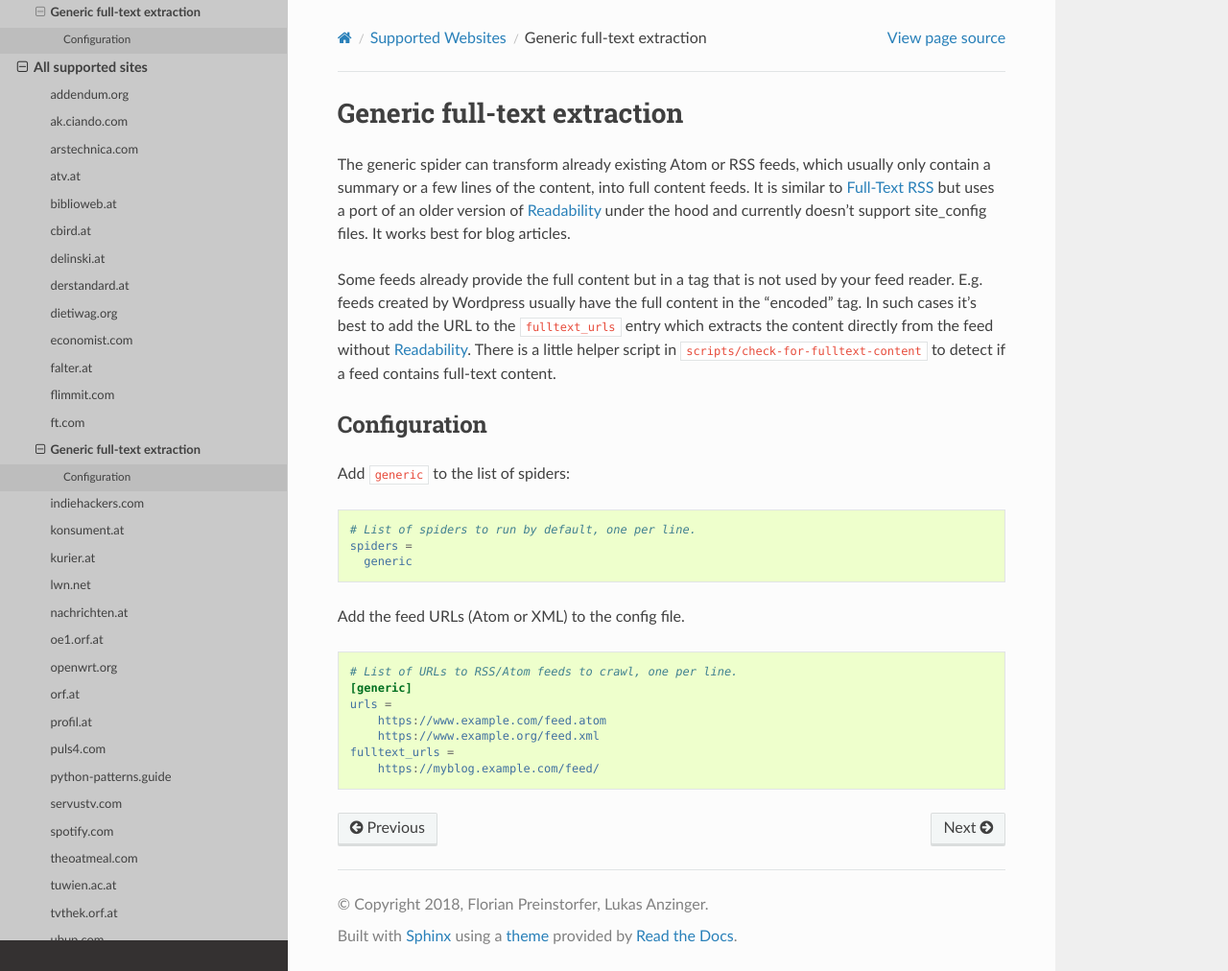
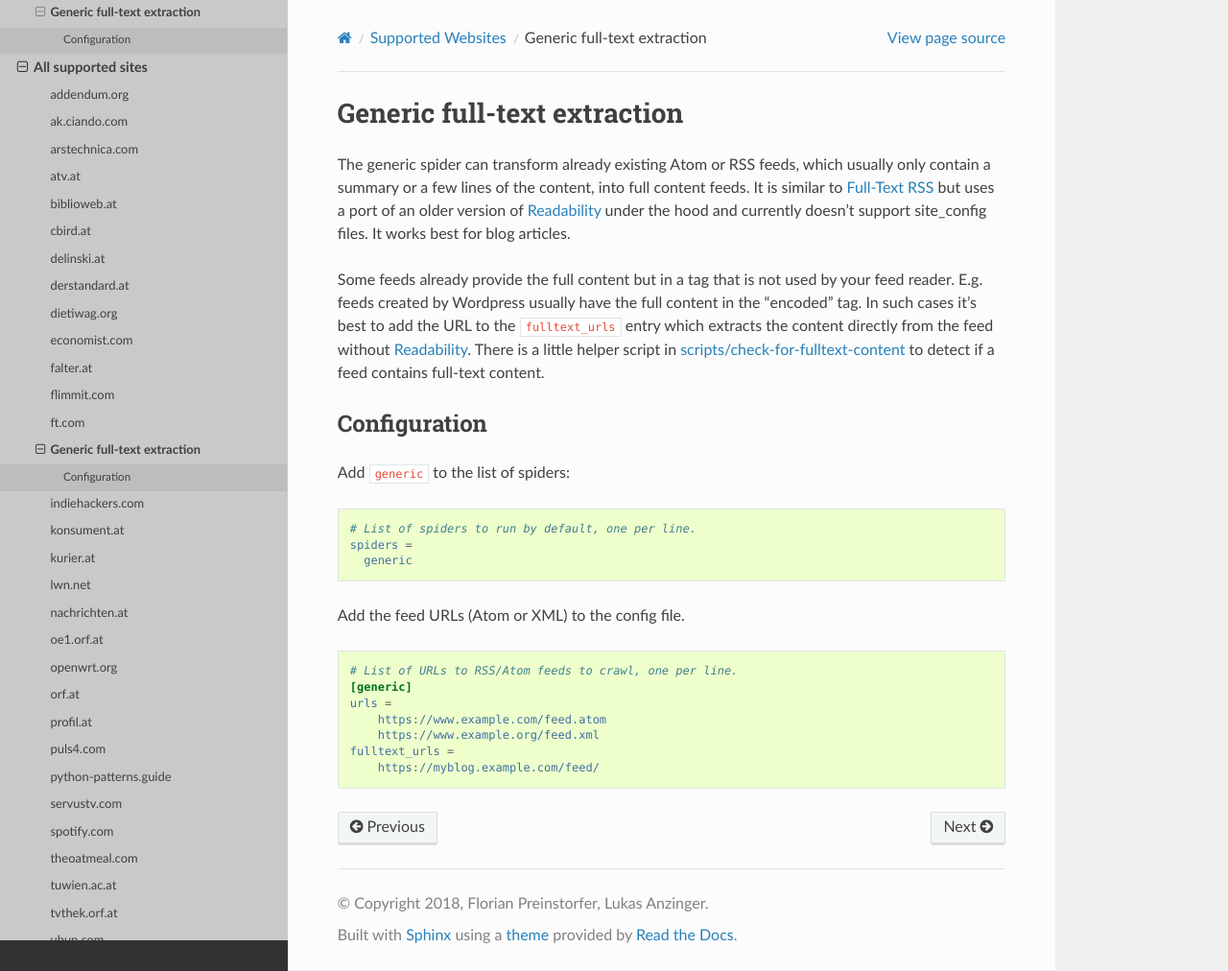
Before and after one commit to PyFeeds/PyFeeds, a Sphinx documentation site: the page built from docs/spiders/generic.rst, in a window 1280 px wide and 1012 px high. Shown: the whole window at 96% size. Built offline with Sphinx 7.4.7 and the Read the Docs theme 2.0.0, drawn with Linux system fonts in a browser that asks for light colours.

```diff
--- a/docs/spiders/generic.rst
+++ b/docs/spiders/generic.rst
@@ -13,7 +13,7 @@ your feed reader. E.g. feeds created by Wordpress usually have the full
 content in the "encoded" tag. In such cases it's best to add the URL to the
 ``fulltext_urls`` entry which extracts the content directly from the feed
 without Readability_. There is a little helper script in
-``scripts/check-for-fulltext-content`` to detect if a feed contains full-text
+`scripts/check-for-fulltext-content`_ to detect if a feed contains full-text
 content.
 
 Configuration
```
Also changed, not shown: other parts of docs/spiders/generic.rst (+1 -0 lines).
